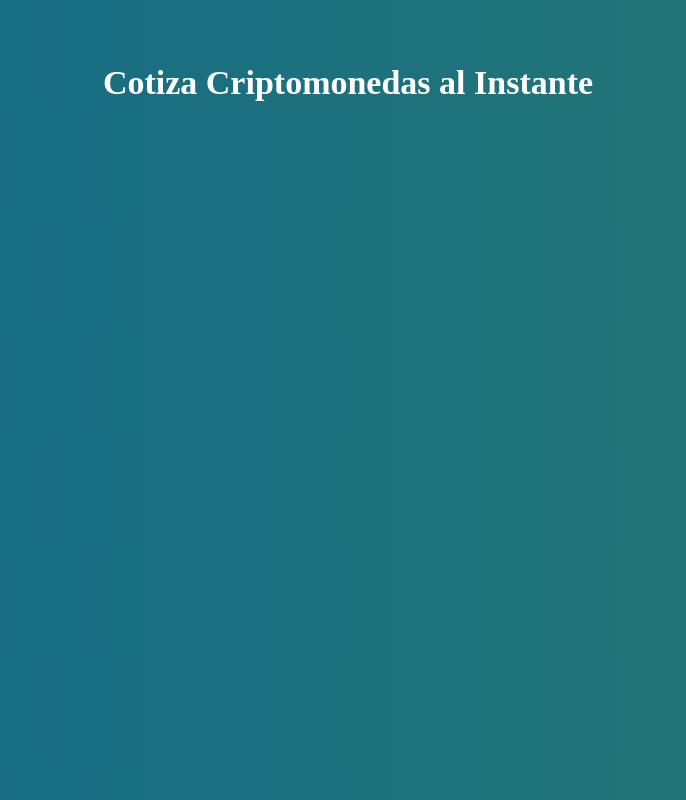
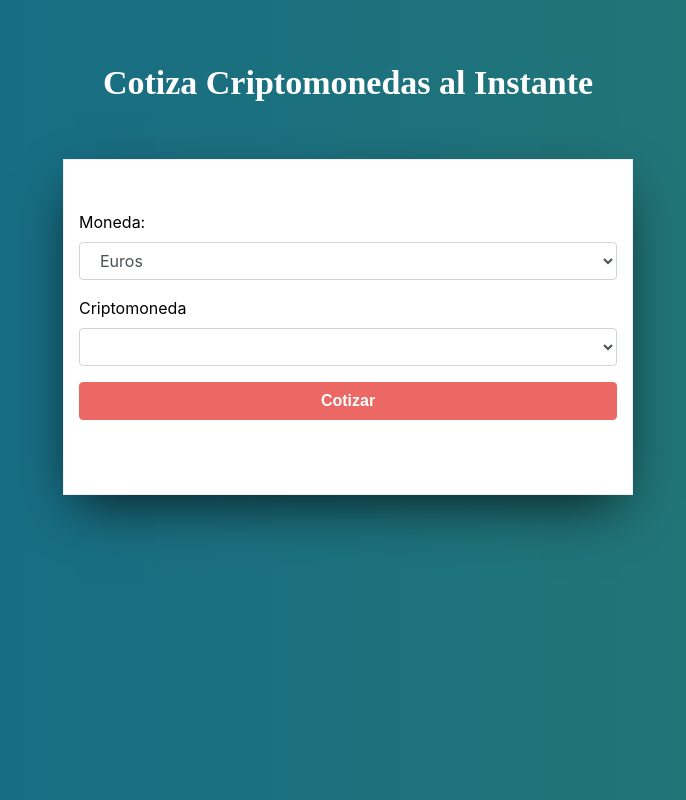
Before and after one commit to PabloAdriaensens/cryptoreact, a React (Create React App) app: page / in a window 1280 px wide. Shown: the whole page, without its empty margins (292-978 px from the left). Built offline with nearby package versions, Linux system fonts and the light colour scheme; a web font is replaced by a local one.

Commit message:
Formulario component created and connected to App with some styles

```diff
--- a/src/App.js
+++ b/src/App.js
@@ -1,13 +1,19 @@
 import React, {Component} from 'react';
 import Header from "./componentes/Header";
+import Formulario from "./componentes/Formulario";
 
 class App extends Component {
     render() {
         return (
             <div className="container">
                 <Header
-                    titulo = "Cotiza Criptomonedas al Instante"
+                    titulo="Cotiza Criptomonedas al Instante"
                 />
+                <div className="row justify-content-center">
+                    <div className="col-md-6 bg-light pb-4 contenido-principal">
+                        <Formulario/>
+                    </div>
+                </div>
             </div>
         );
     }
--- /dev/null
+++ b/src/componentes/Formulario.js
@@ -0,0 +1,31 @@
+import React, {Component} from 'react';
+
+class Formulario extends Component{
+    render() {
+        return (
+            <form>
+                <div className="form-group">
+                    <label>Moneda:</label>
+                    <select className="form-control">
+                        <option value="" disabled defaultValue>Elige tu moneda</option>
+                        <option value="EUR">Euros</option>
+                        <option value="GBD">Libras</option>
+                        <option value="USD">Dolar Estadounidense</option>
+                        <option value="MXN">Peso Mexicano</option>
+                    </select>
+                </div>
+                <div className="form-group">
+                    <label>Criptomoneda</label>
+                    <select className="form-control">
+
+                    </select>
+                </div>
+                <div className="form-group">
+                    <input type="submit" className="btn btn-primary" value="Cotizar"/>
+                </div>
+            </form>
+        )
+    }
+}
+
+export default Formulario;
```
